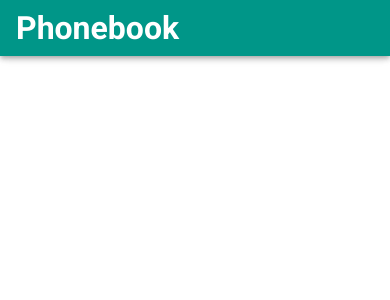
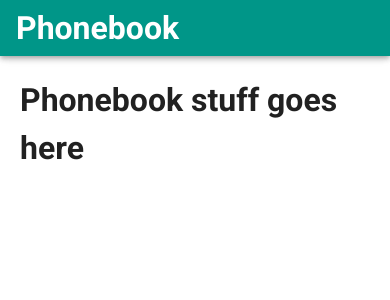
Before and after one commit to SpencerTruett/Vue-Phonebook, a Vue app: page / in a window 390 px wide. Shown: the top 300 px of the page. Built offline with nearby package versions, Linux system fonts and the light colour scheme.

Commit message:
added Phonebook component

```diff
--- a/src/App.vue
+++ b/src/App.vue
@@ -5,12 +5,18 @@
       <h1>Phonebook</h1>
     </v-app-bar>
 
-    <v-main></v-main>
+    <v-main class="ma-5">
+      <Phonebook />
+    </v-main>
   </v-app>
 </template>
 
 <script>
+import Phonebook from "./components/Phonebook";
+
 export default {
-  name: "App"
+  components: {
+    Phonebook
+  }
 };
 </script>
--- /dev/null
+++ b/src/components/Phonebook.vue
@@ -0,0 +1,15 @@
+<template>
+  <h1>Phonebook stuff goes here</h1>
+</template>
+
+<script>
+export default {
+  data() {
+    return {
+      contacts: []
+    };
+  }
+};
+</script>
+
+<style></style>
```
